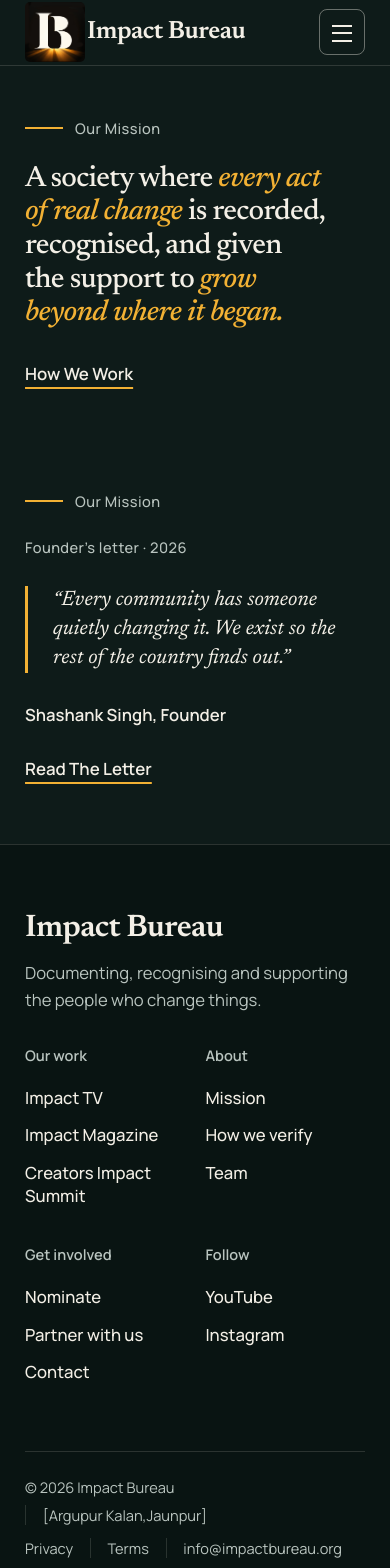
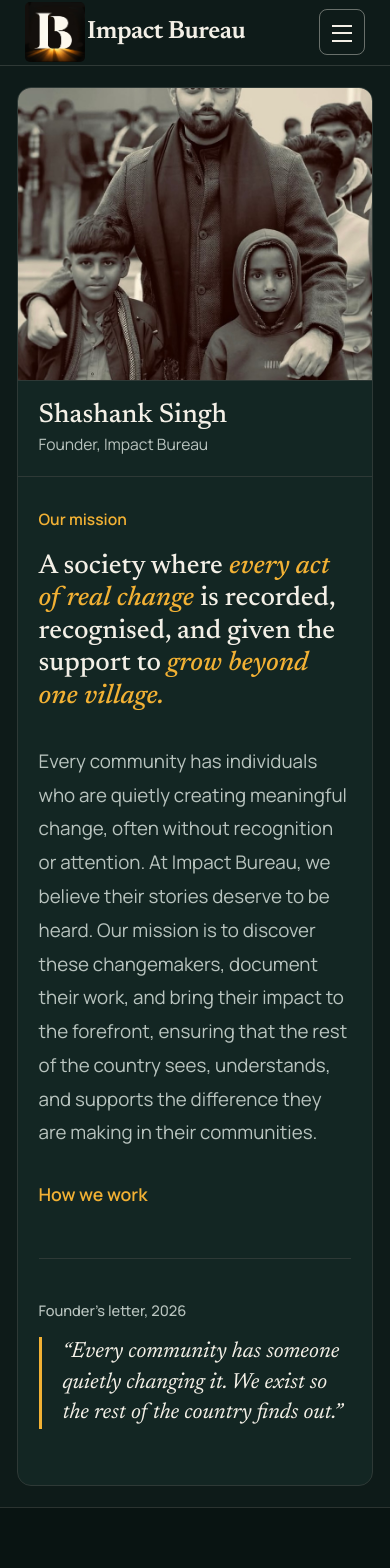
Before and after one commit to abhisheksbsca-createweb/impactbureauweb, a React (Vite) app in the folder client/: page /ourmission in a window 390 px wide. Shown: the top 1568 px of the page. Built offline with nearby package versions, Linux system fonts and the light colour scheme.

Commit message:
mission page laout changed

```diff
--- a/client/src/component/Pages/OurMission/OurMission.jsx
+++ b/client/src/component/Pages/OurMission/OurMission.jsx
@@ -1,13 +1,13 @@
 import { Link } from "react-router-dom";
 import "./OurMission.scss"
+import founder from "../../../assets/fouder.PNG"
+function OurMission (){
 
-function OurMission (){
-    const data=window.outerHeight;
-    // alert(data)
+
     return(
 
         <>
-        <div className="missionPageContainer">
+       {/*  <div className="missionPageContainer">
             <div className="missionPageContainerChild">
                 <div className="missionPageInnerUpperChild">
                     <div className="missionPageInnerChildLeftChild missionPageContentChild">
@@ -47,7 +47,67 @@ function OurMission (){
                 </div>
 
             </div>
-        </div>
+        </div> */}
+
+
+
+
+
+        <section className="ourMissionPage">
+
+            {/* ===== ONE BOX that holds two sides ===== */}
+            <div className="ourMissionBox">
+
+                {/* ===== LEFT SIDE: founder photo ===== */}
+                <div className="ourMissionLeft">
+                    <div className="ourMissionPhoto">
+                        {founder ? (
+                            <img src={founder} alt="Shashank Singh, Founder" />
+                        ) : (
+                            <span className="ourMissionPhotoLabel">Founder photo</span>
+                        )}
+                    </div>
+                    <div className="ourMissionCaption">
+                        <p className="ourMissionName">Shashank Singh</p>
+                        <p className="ourMissionRole">Founder, Impact Bureau</p>
+                    </div>
+                </div>
+
+                {/* ===== RIGHT SIDE: mission message and founder's letter ===== */}
+                <div className="ourMissionRight">
+
+                    <p className="ourMissionLabel">Our mission</p>
+
+                    <h1 className="ourMissionStatement">
+                        A society where <span>every act of real change</span> is recorded, recognised, and given
+                        the support to <span>grow beyond one village.</span>
+                    </h1>
+
+                    <p className="ourMissionText">
+                        Every community has individuals who are quietly creating meaningful change, often without
+                        recognition or attention. At Impact Bureau, we believe their stories deserve to be heard.
+                        Our mission is to discover these changemakers, document their work, and bring their impact
+                        to the forefront, ensuring that the rest of the country sees, understands, and supports the
+                        difference they are making in their communities.
+                    </p>
+
+                    <Link className="ourMissionLink" to="/ourwork">How we work</Link>
+
+                    {/* founder's letter */}
+                    <div className="ourMissionLetter">
+                        <p className="ourMissionLetterLabel">Founder’s letter, 2026</p>
+                        <p className="ourMissionQuote">
+                            “Every community has someone quietly changing it. We exist so the rest of the country finds out.”
+                        </p>
+                        {/* <Link className="ourMissionLink" to="/">Read the letter</Link> */}
+                    </div>
+
+                </div>
+            </div>
+
+        </section>
+
+
         </>
     )
 }
--- a/client/src/component/Pages/OurMission/OurMission.scss
+++ b/client/src/component/Pages/OurMission/OurMission.scss
@@ -1,4 +1,4 @@
-@import url('https://fonts.googleapis.com/css2?family=Manrope:wght@400;500;600&family=Newsreader:ital,opsz,wght@0,6..72,400;0,6..72,500;0,6..72,600;1,6..72,400;1,6..72,500&display=swap');
+/* @import url('https://fonts.googleapis.com/css2?family=Manrope:wght@400;500;600&family=Newsreader:ital,opsz,wght@0,6..72,400;0,6..72,500;0,6..72,600;1,6..72,400;1,6..72,500&display=swap');
 
 .missionPageContainer {
     --ink: #0e1b19;
@@ -218,4 +218,277 @@
             transition: none;
         }
     }
+} */
+
+
+
+
+/*
+  OurMission.css
+  Put this file next to OurMission.jsx, and delete the old OurMission.scss.
+
+  Plain CSS. Colors come from the :root block in variables.css,
+  so to change a color, change it there. 1rem = 10px in this project.
+*/
+
+@import url('https://fonts.googleapis.com/css2?family=Manrope:wght@400;500;600&family=Newsreader:ital,wght@0,400;0,500;0,600;1,400;1,500&display=swap');
+
+
+/* ---------- 1. THE WHOLE PAGE ---------- */
+/* 6.3rem is the height of the header, so the page fills the rest of the screen */
+.ourMissionPage {
+    box-sizing: border-box;
+    width: 100%;
+    min-height: calc(100vh - 6.3rem);
+    display: flex;
+    align-items: center;
+    padding: 6rem 9rem;
+    background-color: var(--color-bg);
+    color: var(--color-text);
+    font-family: 'Manrope', Arial, sans-serif;
 }
+
+
+/* ---------- 2. THE ONE BIG BOX (left side + right side) ---------- */
+.ourMissionBox {
+    display: flex;
+    width: 100%;
+    max-width: 170rem;
+    margin: 0 auto;
+    overflow: hidden;
+    background-color: var(--color-card);
+    border: 1px solid var(--color-border);
+    border-radius: 14px;
+}
+
+
+/* ---------- 3. LEFT SIDE: PHOTO ---------- */
+.ourMissionLeft {
+    display: flex;
+    flex-direction: column;
+    flex: 0 0 40%;
+    border-right: 1px solid var(--color-border);
+}
+
+/* the photo area grows to fill the whole left side */
+.ourMissionPhoto {
+    position: relative;
+    display: flex;
+    flex: 1;
+    align-items: center;
+    justify-content: center;
+    min-height: 40rem;
+    background-color: var(--color-bg);
+}
+
+/* the photo covers the whole area (it is cropped a little if the shape is different) */
+.ourMissionPhoto img {
+    position: absolute;
+    top: 0;
+    left: 0;
+    width: 100%;
+    height: 100%;
+    object-fit: cover;
+}
+
+/* text shown until you add a real photo */
+.ourMissionPhotoLabel {
+    font-size: 1.5rem;
+    color: var(--color-text-soft);
+}
+
+/* name and role under the photo */
+.ourMissionCaption {
+    padding: 2.4rem 3rem;
+    border-top: 1px solid var(--color-border);
+}
+
+.ourMissionName {
+    margin: 0 0 0.4rem 0;
+    font-family: 'Newsreader', Georgia, serif;
+    font-size: 2.6rem;
+    font-weight: 500;
+}
+
+.ourMissionRole {
+    margin: 0;
+    font-size: 1.5rem;
+    color: var(--color-text-soft);
+}
+
+
+/* ---------- 4. RIGHT SIDE: MISSION MESSAGE ---------- */
+.ourMissionRight {
+    display: flex;
+    flex: 1;
+    flex-direction: column;
+    align-items: flex-start;
+    justify-content: center;
+    min-width: 0;
+    padding: 6rem;
+}
+
+/* small "Our mission" word */
+.ourMissionLabel {
+    margin: 0 0 2rem 0;
+    font-size: 1.5rem;
+    font-weight: 600;
+    color: var(--color-accent);
+}
+
+/* the big sentence */
+.ourMissionStatement {
+    margin: 0 0 3rem 0;
+    font-family: 'Newsreader', Georgia, serif;
+    font-size: 4.4rem;
+    font-weight: 500;
+    line-height: 1.2;
+}
+
+/* the two highlighted parts of the sentence */
+.ourMissionStatement span {
+    color: var(--color-accent);
+    font-style: italic;
+}
+
+/* the paragraph under it */
+.ourMissionText {
+    margin: 0 0 3rem 0;
+    max-width: 70rem;
+    font-size: 1.9rem;
+    line-height: 1.8;
+    color: var(--color-text-soft);
+}
+
+/* "How we work" and "Read the letter" links */
+.ourMissionLink {
+    font-size: 1.7rem;
+    font-weight: 600;
+    color: var(--color-accent);
+    text-decoration: none;
+}
+
+.ourMissionLink:hover {
+    text-decoration: underline;
+}
+
+.ourMissionLink:focus-visible {
+    outline: 2px solid var(--color-text);
+    outline-offset: 4px;
+}
+
+
+/* ---------- 5. FOUNDER'S LETTER (inside the right side) ---------- */
+.ourMissionLetter {
+    width: 100%;
+    margin-top: 5rem;
+    padding-top: 4rem;
+    border-top: 1px solid var(--color-border);
+}
+
+.ourMissionLetterLabel {
+    margin: 0 0 1.6rem 0;
+    font-size: 1.4rem;
+    font-weight: 500;
+    color: var(--color-text-soft);
+}
+
+/* the founder's sentence, with a line on its left */
+.ourMissionQuote {
+    margin: 0 0 2.4rem 0;
+    max-width: 70rem;
+    padding-left: 2.4rem;
+    border-left: 3px solid var(--color-accent);
+    font-family: 'Newsreader', Georgia, serif;
+    font-size: 2.6rem;
+    font-style: italic;
+    line-height: 1.4;
+}
+
+
+/* ---------- 6. SMALLER SCREENS ---------- */
+
+/* laptop and small desktop */
+@media (max-width: 1100px) {
+    .ourMissionPage {
+        padding: 4rem;
+    }
+
+    .ourMissionLeft {
+        flex: 0 0 36%;
+    }
+
+    .ourMissionRight {
+        padding: 4rem;
+    }
+
+    .ourMissionStatement {
+        font-size: 3.6rem;
+    }
+}
+
+/* tablet and phone: photo on top, message below */
+@media (max-width: 900px) {
+    .ourMissionPage {
+        padding: 3rem 2.4rem;
+    }
+
+    .ourMissionBox {
+        flex-direction: column;
+    }
+
+    .ourMissionLeft {
+        flex: none;
+        border-right: none;
+        border-bottom: 1px solid var(--color-border);
+    }
+
+    .ourMissionPhoto {
+        flex: none;
+        min-height: 32rem;
+    }
+
+    .ourMissionRight {
+        padding: 3.4rem 2.4rem;
+    }
+
+    .ourMissionStatement {
+        font-size: 3rem;
+    }
+
+    .ourMissionText {
+        font-size: 1.8rem;
+    }
+
+    .ourMissionQuote {
+        font-size: 2.3rem;
+    }
+}
+
+/* small phone */
+@media (max-width: 480px) {
+    .ourMissionPage {
+        padding: 2rem 1.6rem;
+    }
+
+    .ourMissionPhoto {
+        min-height: 28rem;
+    }
+
+    .ourMissionCaption {
+        padding: 2rem;
+    }
+
+    .ourMissionRight {
+        padding: 3rem 2rem;
+    }
+
+    .ourMissionStatement {
+        font-size: 2.6rem;
+    }
+
+    .ourMissionQuote {
+        padding-left: 2rem;
+        font-size: 2.1rem;
+    }
+}
```
Also changed, not shown: client/src/assets/fouder.PNG (added).
